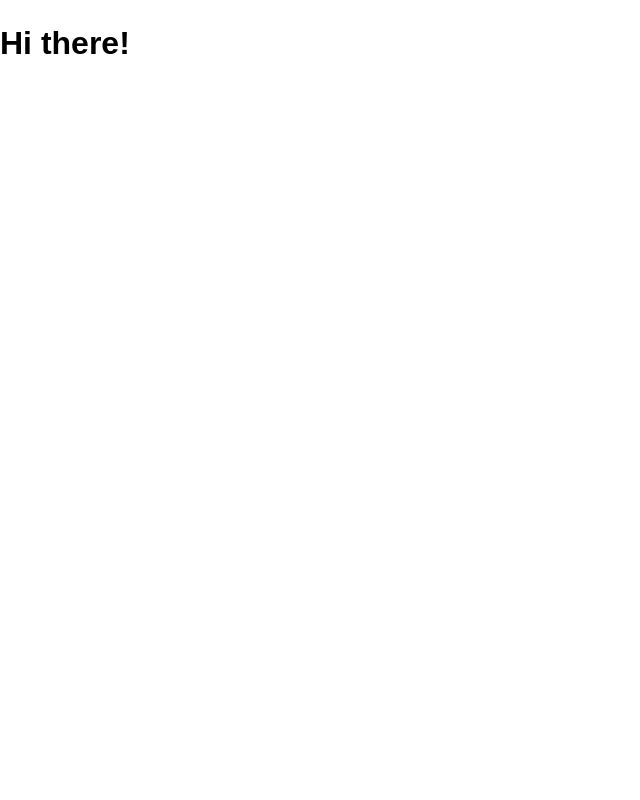
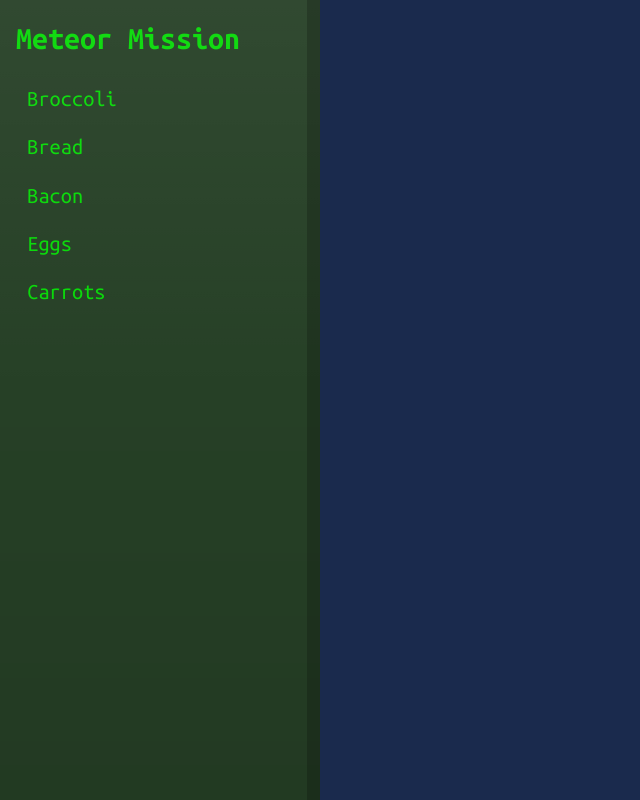
Before and after one commit to afoals/meteor-mission-front-end, a website: page src/index.html in a window 1280 px wide. Shown: the whole page, without its empty margins (0-640 px from the left). Drawn offline with nearby package versions, Linux system fonts and the light colour scheme; files that its build step writes are made by us from their sources.

Commit message:
basic makrup and layout

```diff
--- a/src/index.html
+++ b/src/index.html
@@ -4,13 +4,60 @@
   <meta charset="utf-8">
   <meta name="mobile-web-app-capable" content="yes">
   <meta name="viewport" content="width=device-width, initial-scale=1.0, maximum-scale=1.0, user-scalable=no">
-  <title></title> <!-- ADD A TITLE! -->
+  <title>Meteor Mission</title> <!-- ADD A TITLE! -->
+
+  <link href='https://fonts.googleapis.com/css?family=Ubuntu+Mono:400,700' rel='stylesheet' type='text/css'>
 
   <link rel="stylesheet" href="css/styles.css">
 </head>
 <body>
 
-  <h1>Hi there!</h1>
+  <div class="app-container">
+    <div class="sidebar-container">
+      <h1 class="branding">Meteor Mission</h1>
+
+      <ul class="shoping-list">
+        <li class="shoping-list-item broccoli">
+          <img src="" class="shoping-list-item-icon">
+          <span class="shoping-list-item-name">Broccoli</span>
+        </li> <!-- ./shoping-item -->
+        <li class="shoping-list-item bread">
+          <img src="" class="shoping-list-item-icon">
+          <span class="shoping-list-item-name">Bread</span>
+        </li> <!-- ./shoping-item -->
+        <li class="shoping-list-item bacon">
+          <img src="" class="shoping-list-item-icon">
+          <span class="shoping-list-item-name">Bacon</span>
+        </li> <!-- ./shoping-item -->
+        <li class="shoping-list-item eggs">
+          <img src="" class="shoping-list-item-icon">
+          <span class="shoping-list-item-name">Eggs</span>
+        </li> <!-- ./shoping-item -->
+        <li class="shoping-list-item carrots">
+          <img src="" class="shoping-list-item-icon">
+          <span class="shoping-list-item-name">Carrots</span>
+        </li> <!-- ./shoping-item -->
+      </ul> <!-- ./shoping-list -->
+    </div> <!-- ./sidebar-container -->
+
+    <div class="game-container">
+      <span class="game-item broccoli"></span>
+      <span class="game-item bread"></span>
+      <span class="game-item bacon"></span>
+      <span class="game-item eggs"></span>
+      <span class="game-item carrots"></span>
+
+      <div class="progress-bar">
+      </div> <!-- ./progress-bar -->
+
+      <span class="background-item"></span>
+      <span class="background-item"></span>
+      <span class="background-item"></span>
+      <span class="background-item"></span>
+      <span class="background-item"></span>
+    </div> <!-- ./game-container -->
+  </div> <!-- ./app-container -->
+
 
   <script src="js/main.js"></script>
 </body>
--- /dev/null
+++ b/src/sass/_base.scss
@@ -0,0 +1,31 @@
+//=============================================
+// VARIABLES
+//=============================================
+$paper:  white;
+$ink:    black;
+
+//=============================================
+// BASCIS
+//=============================================
+*,
+*::before,
+*:after {
+  box-sizing: border-box;
+}
+
+ul {
+  padding: 0;
+  list-style: none;
+}
+
+html,
+body {
+  background-color: $paper;
+  color: $ink;
+  font-family: sans-serif;
+  line-height: 1.4;
+}
+
+.app-container {
+
+}
--- /dev/null
+++ b/src/sass/_game.scss
@@ -0,0 +1,43 @@
+//=============================================
+// GAME
+//=============================================
+.game-container {
+  position: fixed;
+  top: 0;
+  bottom: 0;
+  left: 25%;
+  right: 0;
+  background-color: hsl(220, 50, 20);
+}
+
+.game-item {
+
+}
+
+.progress-bar {
+
+
+  .progress-1 {
+
+  }
+
+  .progress-2 {
+
+  }
+
+  .progress-3 {
+
+  }
+
+  .progress-4 {
+
+  }
+
+  .progress-5 {
+
+  }
+}
+
+.background-item {
+
+}
--- /dev/null
+++ b/src/sass/_sidebar.scss
@@ -0,0 +1,58 @@
+//=============================================
+// SIDEBAR
+//=============================================
+.sidebar-container {
+  position: fixed;
+  top: 0;
+  bottom: 0;
+  right: 75%;
+  left: 0;
+
+  background-color: hsl(120, 25, 20);
+  color: hsla(120, 100, 50, .8);
+  font-family: 'Ubuntu Mono', Mono;
+  padding: 0 1em;
+
+  &::after {
+    content: "";
+    position: absolute;
+    top: 0;
+    left: 0;
+    right: 0;
+    bottom: 0;
+    background-image: repeating-linear-gradient(hsla(0, 0, 100,.1), hsla(0, 0, 0, 0), hsla(0, 0, 0, .2));
+    background-size: (3px, 0);
+    opacity: .5;
+  }
+
+  &:before {
+    content: "";
+    position: absolute;
+    top: 0;
+    bottom: 0;
+    right: 0;
+    left: 96%;
+    background-color: hsla(0, 0, 0, .2);
+    z-index: 2;
+  }
+}
+
+.branding {
+  margin-top: .5em;
+}
+
+.shoping-list {
+  font-size: 1.4em;
+}
+
+.shoping-list-item {
+  margin-bottom: .75em;
+}
+
+.shoping-list-item-icon {
+
+}
+
+.shoping-list-item-name {
+
+}
--- a/src/sass/styles.scss
+++ b/src/sass/styles.scss
@@ -7,34 +7,6 @@
 // define mixins & functions
 @import "_mixins.scss";
 
-//=============================================
-// VARIABLES
-//=============================================
-$paper:  white;
-$ink:    black;
-
-//=============================================
-// BASCIS
-//=============================================
-*,
-*::before,
-*:after {
-  box-sizing: border-box;
-}
-
-ul {
-  padding: 0;
-  list-style: none;
-}
-
-html,
-body {
-  background-color: $paper;
-  color: $ink;
-  font-family: sans-serif;
-  line-height: 1.4;
-}
-
-//=============================================
-// STYLES
-//=============================================
+@import "_base.scss";
+@import "_game.scss";
+@import "_sidebar.scss";
```
